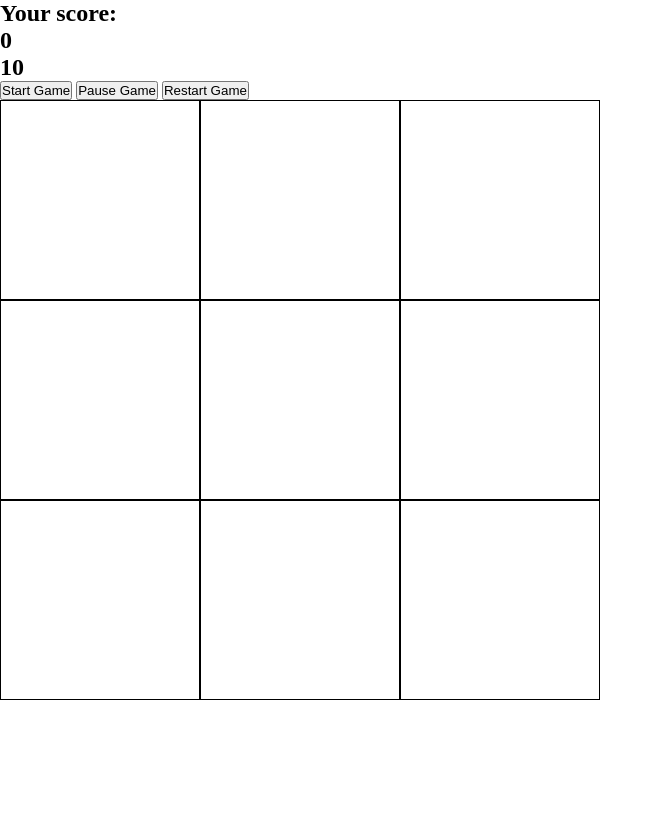
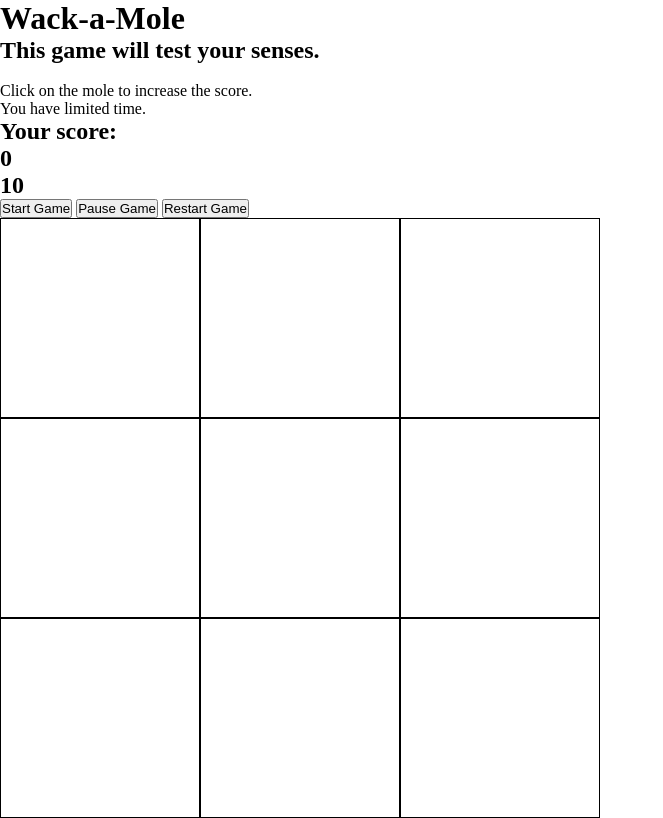
Before and after one commit to haryanavi-coder/wack-a-mole, a plain HTML site: page index.html in a window 1280 px wide. Shown: the whole page, without its empty margins (0-663 px from the left). Drawn offline with Linux system fonts and the light colour scheme.

Commit message:
Update index.html

```diff
--- a/index.html
+++ b/index.html
@@ -7,6 +7,13 @@
         <link rel="stylesheet" href="style.css">
     </head>
     <body>
+        <h1>Wack-a-Mole</h1>
+        <h2>This game will test your senses.</h2>
+        <ul>
+            <li></li>
+            <li>Click on the mole to increase the score.</li>
+            <li>You have limited time.</li>
+        </ul>
         <h2>Your score: </h2>
         <h2 id="score" >0</h2>
 
```
